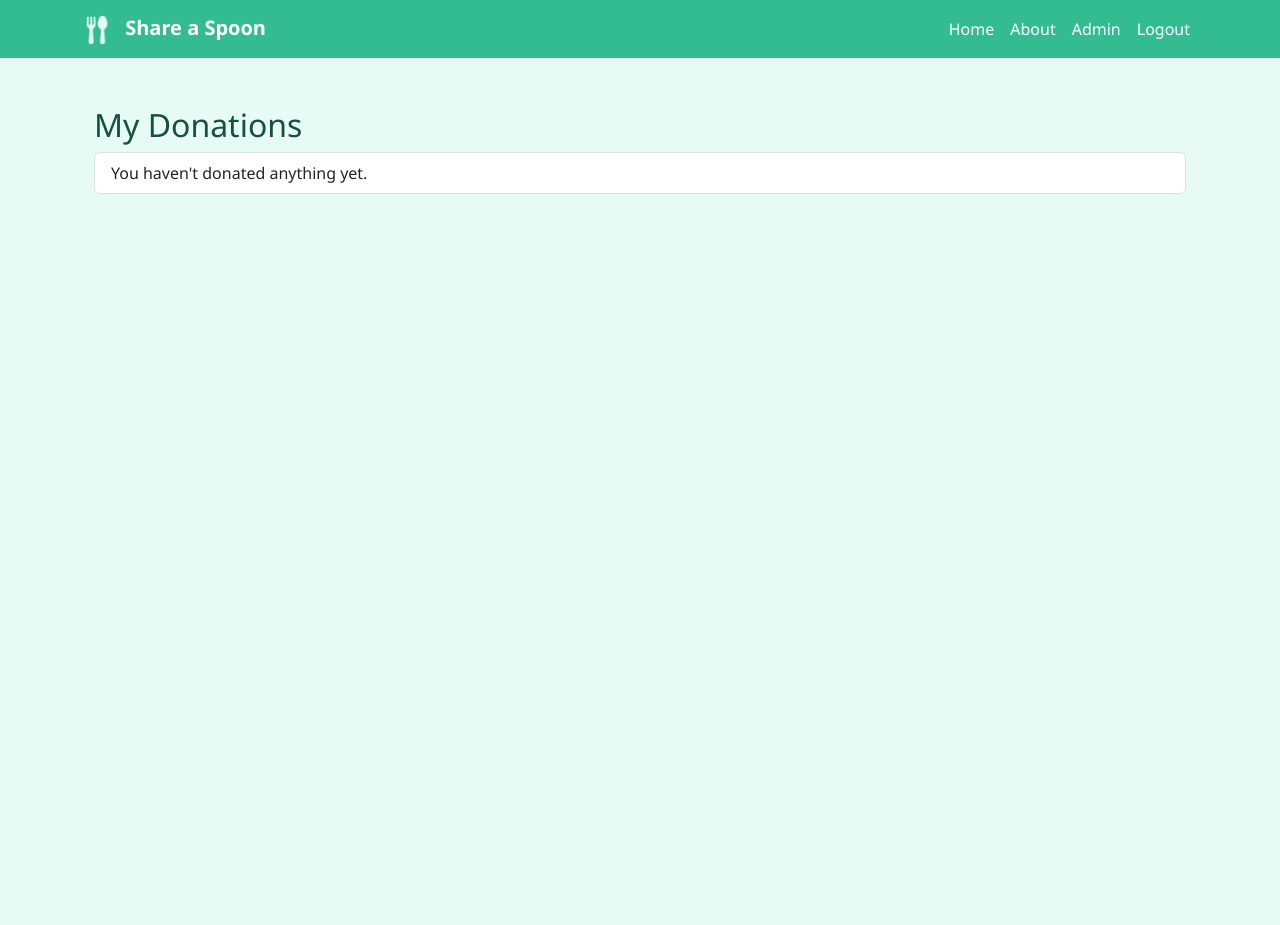
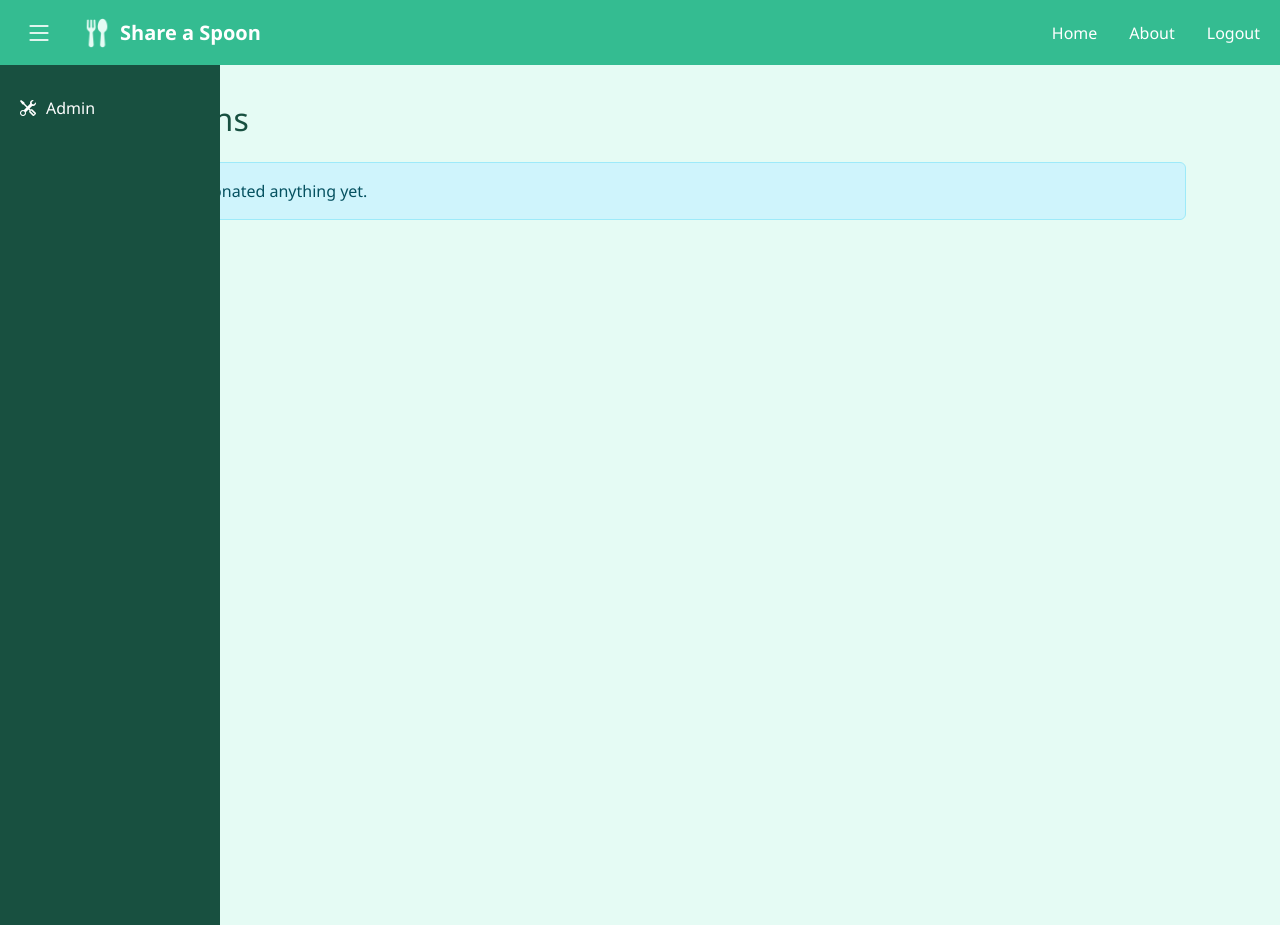
Before and after one commit to cloudyxtj/DonationSystem, a Django app: page /donation/donation-list/ in a window 1280 px wide. Run offline with Django 5.2, Linux system fonts and the light colour scheme; a user stored in the database is signed in; data comes from the database, SQL or seed files in the repository.

Commit message:
add sidebar, update css, modify html (under donation app)

```diff
--- a/app/templates/app/base.html
+++ b/app/templates/app/base.html
@@ -2,13 +2,13 @@
 <!DOCTYPE html>
 <html lang="en">
 
-{% load static %}
 <link rel="stylesheet" href="{% static 'css/custom.css' %}">
 
 <head>
     <meta charset="UTF-8">
     <title>{% block title %}Share a Spoon{% endblock %}</title>
     <link href="https://cdn.jsdelivr.net/npm/bootstrap@5.3.3/dist/css/bootstrap.min.css" rel="stylesheet">
+    <link rel="stylesheet" href="https://cdn.jsdelivr.net/npm/bootstrap-icons@1.10.5/font/bootstrap-icons.css">
     <link rel="stylesheet" href="{% static 'css/custom.css' %}">
 
     <link rel="icon" type="image/png" href="{% static 'images/icon.png' %}">
@@ -16,11 +16,19 @@
 
 <body>
     <!-- Navbar -->
-    <nav class="navbar navbar-expand-lg navbar-dark navbar-custom">
-        <div class="container">
-            <a class="navbar-brand fw-bold" href="{% url 'home' %}">
+    <nav class="navbar navbar-expand-lg navbar-dark navbar-custom fixed-top">
+        <div class="container-fluid">
+            <!-- Sidebar Toggle Icon -->
+            {% if user.is_authenticated %}
+            <button class="btn text-white me-3" onclick="toggleSidebar()">
+                <i class="bi bi-list fs-3"></i>
+            </button>
+            {% endif %}
+
+            <a class="navbar-brand fw-bold d-flex align-items-center" href="{% url 'home' %}">
                 <img src="{% static 'images/icon.png' %}" alt="Logo" width="30" height="30" class="me-2">
                 Share a Spoon</a>
+
             <button class="navbar-toggler" type="button" data-bs-toggle="collapse" data-bs-target="#navbarNav">
                 <span class="navbar-toggler-icon"></span>
             </button>
@@ -30,40 +38,43 @@
                     <li class="nav-item"><a class="nav-link text-white" href="{% url 'home' %}">Home</a></li>
                     <li class="nav-item"><a class="nav-link text-white" href="#">About</a></li>
 
-                    {% if user.is_authenticated %}
-                    {% if user.role == 'Donor' %}
-                    <li class="nav-item"><a class="nav-link text-white" href="#">Donate</a></li>
-                    <li class="nav-item"><a class="nav-link text-white" href="#">My Donations</a></li>
-                    {% elif user.role == 'Recipient' %}
-                    <li class="nav-item"><a class="nav-link text-white" href="#">Browse Donations</a></li>
-                    {% elif user.role == 'Driver' %}
-                    <li class="nav-item"><a class="nav-link text-white" href="#">My Deliveries</a></li>
-                    {% elif user.is_superuser %}
-                    <li class="nav-item"><a class="nav-link text-white" href="/admin/">Admin</a></li>
-                    {% endif %}
-
-                    <li class="nav-item">
-                        <form method="post" action="{% url 'user:logout' %}">
-                            {% csrf_token %}
-                            <button class="btn btn-link nav-link text-white" type="submit">Logout</button>
-                        </form>
-                    </li>
+                    {% if not user.is_authenticated %}
+                        <li class="nav-item"><a class="nav-link text-white" href="{% url 'user:login' %}">Login</a></li>
+                        <li class="nav-item"><a class="nav-link text-white" href="{% url 'user:signup' %}">Sign Up</a></li>
                     {% else %}
-                    <li class="nav-item"><a class="nav-link text-white" href="{% url 'user:login' %}">Login</a></li>
-                    <li class="nav-item"><a class="nav-link text-white" href="{% url 'user:signup' %}">Sign Up</a></li>
-
+                        <!-- Logout -->
+                        <li class="nav-item">
+                            <form method="post" action="{% url 'user:logout' %}">
+                                {% csrf_token %}
+                                <button class="btn btn-link nav-link text-white" type="submit">Logout</button>
+                            </form>
+                        </li>
                     {% endif %}
                 </ul>
             </div>
         </div>
     </nav>
 
-    <!-- Page content -->
-    <div class="container mt-5">
+    <!-- Sidebar + Main Content -->
+    {% if user.is_authenticated %}
+        {% include 'app/sidebar.html' %}
+    {% endif %}
+
+    <div class="container main-content">
         {% block content %}{% endblock %}
     </div>
 
     <script src="https://cdn.jsdelivr.net/npm/bootstrap@5.3.3/dist/js/bootstrap.bundle.min.js"></script>
+
+    <script>
+        function toggleSidebar() {
+            const sidebar = document.querySelector('.sidebar');
+            const mainContent = document.querySelector('.main-content');
+            sidebar.classList.toggle('collapsed');
+            // mainContent.classList.toggle('shifted');
+        }
+    </script>
+
 </body>
 
 </html>
--- a/app/templates/app/home.html
+++ b/app/templates/app/home.html
@@ -7,7 +7,7 @@
     <h1 class="fw-bold">Share a Spoon,<br>Share a Smile.</h1>
     <p class="lead mt-3">Share your abundance and feed someone in need.</p>
     <div class="mt-4">
-        <a href="#" class="btn btn-success me-3">Donate Now</a>
+        <a href="{% url 'donation:donate_food' %}" class="btn btn-success me-3">Donate Now</a>
         <a href="{% url 'user:signup' %}" class="btn btn-outline-success">Sign Up</a>
     </div>
 </div>
--- /dev/null
+++ b/app/templates/app/sidebar.html
@@ -0,0 +1,14 @@
+<div class="sidebar">
+    <div class="sidebar-links">
+        {% if is_donor %}
+        <a href="{% url 'donation:donate_food' %}"><i class="bi bi-box-seam"></i> Donate</a>
+        <a href="{% url 'donation:donation_list' %}"><i class="bi bi-clock-history"></i> Donation</a>
+        {% elif is_recipient %}
+        <a href="#"><i class="bi bi-basket2"></i> Browse Donation</a>
+        {% elif is_driver %}
+        <a href="#"><i class="bi bi-truck"></i> Delivery</a>
+        {% elif user.is_superuser %}
+        <a href="/admin/"><i class="bi bi-tools"></i> Admin</a>
+        {% endif %}
+    </div>
+</div>
--- a/donation/templates/donation/donation_list.html
+++ b/donation/templates/donation/donation_list.html
@@ -1,16 +1,31 @@
 {% extends 'app/base.html' %}
+{% load static %}
 
 {% block content %}
 <div class="container mt-5">
-    <h2>My Donations</h2>
-    <ul class="list-group">
+    <h2 class="mb-4">Donations</h2>
+
+    {% if donations %}
+    <div class="row row-cols-1 row-cols-md-2 row-cols-lg-4 g-4">
         {% for donation in donations %}
-        <li class="list-group-item">
-            <strong>{{ donation.title }}</strong> - {{ donation.quantity }} - {{ donation.status }}
-        </li>
-        {% empty %}
-        <li class="list-group-item">You haven't donated anything yet.</li>
+        <div class="col">
+            <div class="card h-100">
+                {% if donation.image %}
+                <img src="{{ donation.image.url }}" class="card-img-top fixed-image" alt="{{ donation.title }}">
+                {% else %}
+                <img src="{% static 'images/icon.png' %}" class="card-img-top fixed-image" alt="No Image">
+                {% endif %}
+                <div class="card-body">
+                    <h5 class="card-title">{{ donation.title }}</h5>
+                    <p class="card-text">Quantity: {{ donation.quantity }}</p>
+                    <p class="card-text">Status: {{ donation.status }}</p>
+                </div>
+            </div>
+        </div>
         {% endfor %}
-    </ul>
+    </div>
+    {% else %}
+    <div class="alert alert-info">You haven't donated anything yet.</div>
+    {% endif %}
 </div>
 {% endblock %}
--- a/static/css/custom.css
+++ b/static/css/custom.css
@@ -9,11 +9,6 @@ h4 {
     color: #185040;
 }
 
-/* Navigation Bar Styling */
-.navbar-custom {
-    background-color: #34bc91;
-}
-
 /* Button Styling */
 .btn-success {
     background-color: #34bc91;
@@ -23,6 +18,60 @@ h4 {
 .btn-success:hover {
     background-color: #288e6e;
     border-color: #288e6e;
+}
+
+/* Main content */
+.main-content {
+    margin-top: 100px;
+    width: 100%;
+}
+
+/* Navbar */
+.navbar-custom {
+    background-color: #34bc91;
+    height: 65px;
+}
+
+.navbar-nav  {
+    background-color: #34bc91;
+}
+
+.nav-item {
+    margin-left: 1rem;
+}
+
+/* Sidebar */
+.sidebar {
+    position: fixed;
+    top: 65px;
+    left: 0;
+    width: 220px;
+    height: 100%;
+    background-color: #185040;
+    color: white;
+    padding-top: 1rem;
+    transition: transform 0.3s ease;
+    z-index: 1050;
+}
+
+.sidebar.collapsed {
+    transform: translateX(-100%);
+}
+
+.sidebar a {
+    color: white;
+    text-decoration: none;
+    padding: 15px 20px;
+    display: flex;
+    align-items: center;
+}
+
+.sidebar a i {
+    margin-right: 10px;
+}
+
+.sidebar a:hover {
+    background-color: #288e6e;
 }
 
 /* Form Container Styling */
@@ -64,7 +113,6 @@ h4 {
     color: white;
     padding: 10px;
     width: 100%;
-    transition: background-color 0.3s ease;
 }
 
 .form-card button:hover {
@@ -77,3 +125,9 @@ h4 {
     font-size: 0.9rem;
     margin-top: 2px;
 }
+
+.fixed-image {
+    width: 100%;
+    height: auto;
+    object-fit: cover;
+}
```
Also changed, not shown: donation/templates/donation/donate_food.html (+19 -7 lines).
